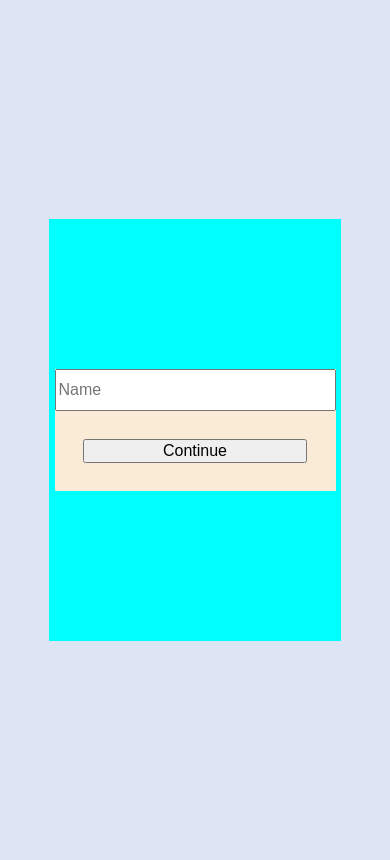
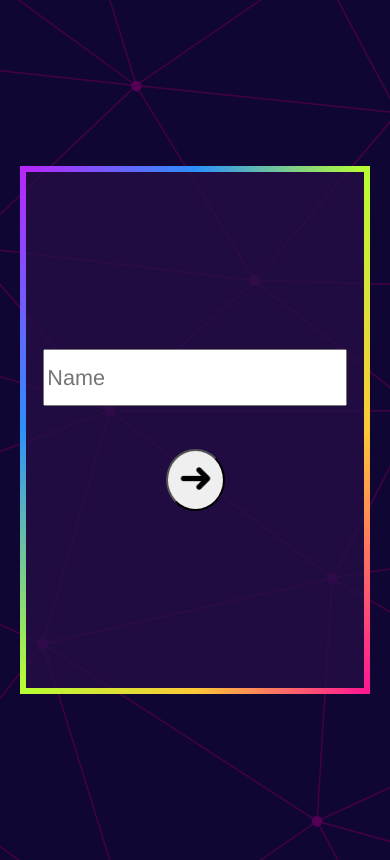
Before and after one commit to subinoybiswas/friend.ly, a plain HTML site: page Frontend/home.html in a window 390 px wide. Drawn offline with Linux system fonts and the light colour scheme.

Commit message:
Frontend Page Updates

```diff
--- a/Frontend/home.css
+++ b/Frontend/home.css
@@ -4,64 +4,76 @@ body {
   display: flex;
   justify-content: center;
   align-items: center;
-	background: hsl(218deg 50% 91%);
   height: 100vh;
+  background-image: url("bg-img.svg");
+  -webkit-background-size: cover;
+  -moz-background-size: cover;
+  -o-background-size: cover;
+  background-size: cover;
+
 }
-.login-box{
+.login-box {
   display: flex;
-height: 50vh;
-background-color: aqua;
+  flex-direction: column;
+  height: 30vh;
+  padding-top: 37.5%;
+  padding-bottom: 37.5%;
   align-items: center;
   justify-content: center;
+  border: 6px solid transparent;
+  /* background-color:#302244; */
+  background-color: rgba(38, 14, 71, 0.8);
+
+  border-image: linear-gradient(
+    to bottom right,
+    #b827fc 0%,
+    #2c90fc 25%,
+    #b8fd33 50%,
+    #fec837 75%,
+    #fd1892 100%
+  );
+  border-image-slice: 1;
+  background-origin: border-box;
 }
 @media only screen and (max-width: 600px) {
-
-  .login-box{
-    width: 75vw;
-  }
-    #btn{
-        width: 70vw;
-        font-size:2ch;
-    }
-    #name{
-        width: 70vw;
-        font-size:2ch;
+  .login-box {
+    width: 40vh;
   }
 
-
+  #name {
+    width: 35vh;
+    height: 6vh;
+    margin-bottom: 2%;
+  }
 }
 
 @media only screen and (min-width: 601px) {
-
-  .login-box{
-    width: 25vw;
+  .login-box {
+    width: 55vh;
   }
-    #btn{
-        width: 20vw;
+  /* #btn { */
+  /* width: 20vh; */
+  /* height: 4vh; */
+  /*  */
+  /* } */
+  #name {
+    width: 45vh;
+    height: 7vh;
+    margin-bottom: 35px;
   }
-    #name{
-        width: 20vw;
-
 }
 
+#btn {
+  border-radius: 50%;
+  padding: 10px;
+}
 
+#name {
+  font-size: 2.7ch;
+  font-family: "Franklin Gothic Medium", "Arial Narrow", Arial, sans-serif;
 }
-.btn-div {
-    display: flex;
-    justify-content: center;
-    background-color: antiquewhite;
-    padding: 10%;
+
+img {
+  width: 35px;
+  height: 35px;
 }
-.txt-div{
-    display: flex;
-    justify-content: center;
-    background-color: antiquewhite;
-    height: 5vh;
-
-}
-.clr-box{
-    display: flex;
-    justify-content: center;
-    flex-direction: column;
-
-}
--- a/Frontend/home.html
+++ b/Frontend/home.html
@@ -7,17 +7,18 @@
     <link rel="stylesheet" href="home.css">
 </head>
 <body>
+
     <div class="main">
         <div class="login-box">
-            <div class="clr-box">
+            <!-- <div class="clr-box"> -->
 
-                <div class="txt-div">
+                <!-- <div class="txt-div"> -->
                     <input type="text" id="name" placeholder="Name"><br><br>
-                </div>
-                <div class="btn-div">
-                    <button id="btn">Continue</button>
-                </div>
-            </div>
+                <!-- </div> -->
+                <!-- <div class="btn-div"> -->
+                    <button id="btn"><img src="app-g2f8bdbdec_1280.png" alt="arrow"></div></button>
+                <!-- </div> -->
+            <!-- </div> -->
 
         </div>
     </div>
--- /dev/null
+++ b/Frontend/writeMessage.css
@@ -0,0 +1,92 @@
+body {
+  user-select: none;
+  overflow-y: hidden;
+  display: flex;
+  justify-content: center;
+  align-items: center;
+  height: 100vh;
+  background-image: url("bg-img.svg");
+  -webkit-background-size: cover;
+  -moz-background-size: cover;
+  -o-background-size: cover;
+  background-size: cover;
+  font: "Franklin Gothic Medium";
+}
+
+.msg-box {
+  align-items: center;
+  justify-content: center;
+  display: flex;
+  flex-direction: column;
+  height: 20vh;
+  width: 45vh;
+  padding-top: 25vh;
+  padding-bottom: 25vh;
+  background-color: aliceblue;
+  border-radius: 10px;
+  border: 10px solid transparent;
+  border-image: linear-gradient(
+    to bottom right,
+    #b827fc 0%,
+    #2c90fc 25%,
+    #b8fd33 50%,
+    #fec837 75%,
+    #fd1892 100%
+  );
+  border-image-slice: 1;
+}
+.name {
+  font-size: 4ch;
+  margin-bottom: 20px;
+}
+@media only screen and (max-width: 600px) {
+  .msg-box {
+    width: 40vh;
+    overflow-y: auto;
+    scroll-behavior: auto;
+  }
+
+  .msg-input {
+    width: 35vh;
+    min-height: 4vh;
+    margin-bottom: 2vh;
+    transition: min-height 0.3s ease-out;
+  }
+  .msg-input:focus {
+    min-height: 40vh;
+  }
+  button {
+    width: 15vh;
+    min-height: 5vh;
+  }
+}
+
+@media only screen and (min-width: 601px) {
+  .msg-box {
+    width: 55vh;
+    overflow-y: auto;
+    scroll-behavior: auto;
+  }
+  /* #btn { */
+  /* width: 20vh; */
+  /* height: 4vh; */
+  /*  */
+  /* } */
+  textarea.msg-input {
+    font-family: "Times New Roman", Times, serif;
+    font-size: 2ch;
+    font-style: normal;
+    width: 45vh;
+    min-height: 5vh;
+    resize: none;
+    transition: min-height 0.2s ease-out;
+    margin-bottom: 10px;
+  }
+  textarea.msg-input:focus {
+    min-height: 40vh;
+  }
+  button {
+    width: 20vh;
+    min-height: 5vh;
+  }
+}
```
Also changed, not shown: Frontend/afterlogin.html (deleted, +0 -11 lines), Frontend/writeMessage.html (added, +16 -0 lines), Frontend/afterlogin.css (deleted), Frontend/app-g2f8bdbdec_1280.png (added), Frontend/bg-img.png (added), Frontend/bg-img.svg (added). Lines whose indentation alone changed are shown as unchanged.
